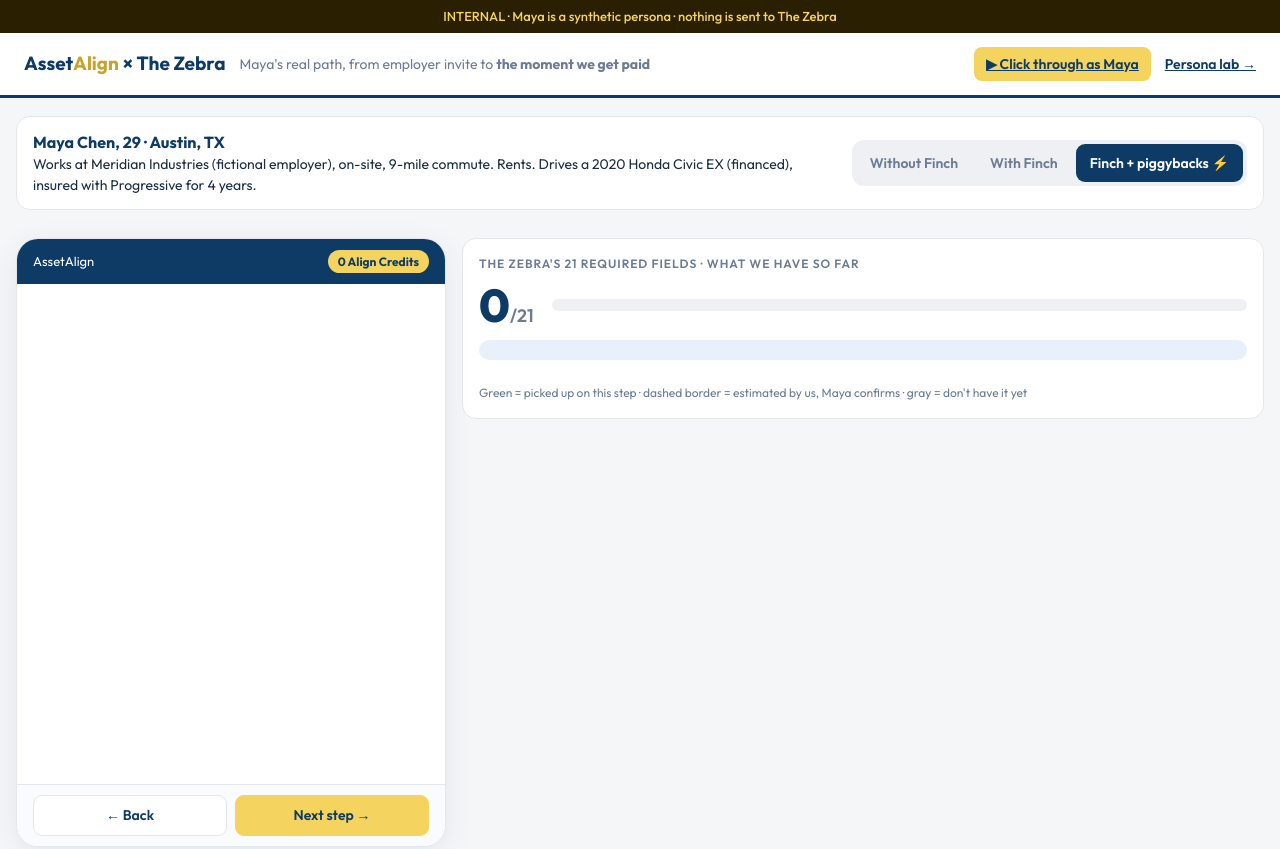
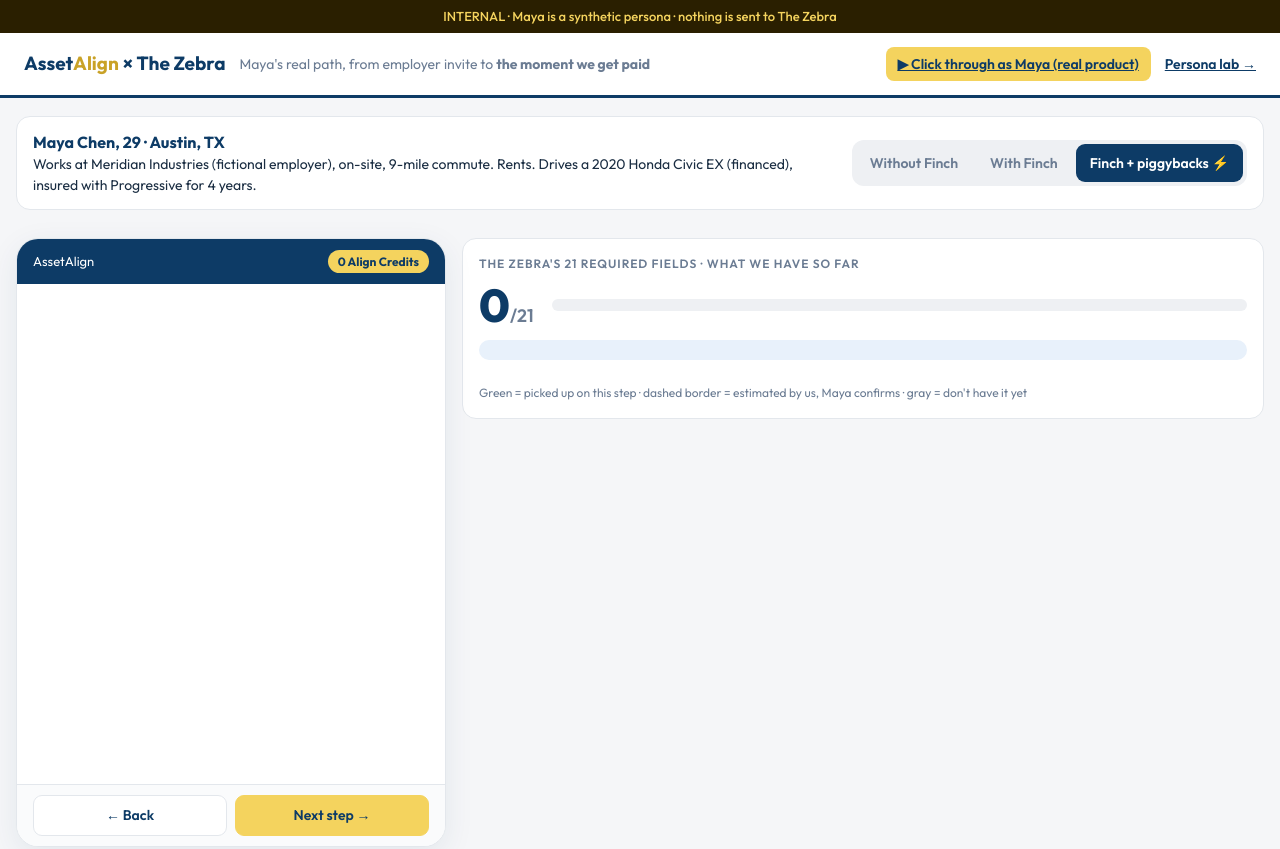
Before and after one commit to AssetAlign/assetalign-zebra-revenue-lab, a plain HTML site: page index.html in a window 1280 px wide. Shown: the top 849 px of the page. Drawn offline with Linux system fonts and the light colour scheme.

Commit message:
zebra lab: real-product flow

```diff
--- a/index.html
+++ b/index.html
@@ -111,7 +111,7 @@ table.cmp td.num{font-weight:800;color:var(--navy);font-size:16px;white-space:no
 <header>
   <div class="logo">Asset<span>Align</span> × The Zebra</div>
   <div class="sub">Maya's real path, from employer invite to <b>the moment we get paid</b></div>
-  <a href="walkthrough.html" style="background:#F4D35E;padding:7px 12px;border-radius:8px">▶ Click through as Maya</a>
+  <a href="flow/" style="background:#F4D35E;padding:7px 12px;border-radius:8px">▶ Click through as Maya (real product)</a>
   <a href="lab.html" style="margin-left:0">Persona lab →</a>
 </header>
 
```
